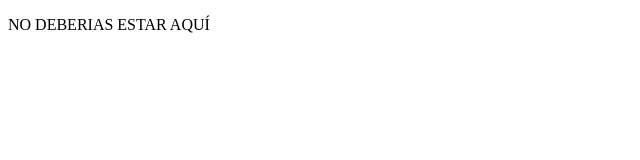
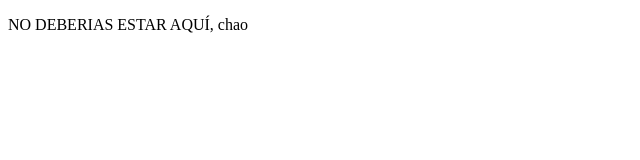
Before and after one commit to LeonelMedova/ProjectDemoPrework, a plain HTML site: page index.html in a window 1280 px wide. Shown: the full height of the page, 0-640 px from the left. Drawn offline with Linux system fonts and the light colour scheme.

Commit message:
agregamos chao

```diff
--- a/index.html
+++ b/index.html
@@ -7,7 +7,8 @@
     <title>Buenos dias</title>
 </head>
 <body>
-    <p>NO DEBERIAS ESTAR AQUÍ
+    <p>
+        NO DEBERIAS ESTAR AQUÍ, chao
     </p>
 </body>
 </html>
```
